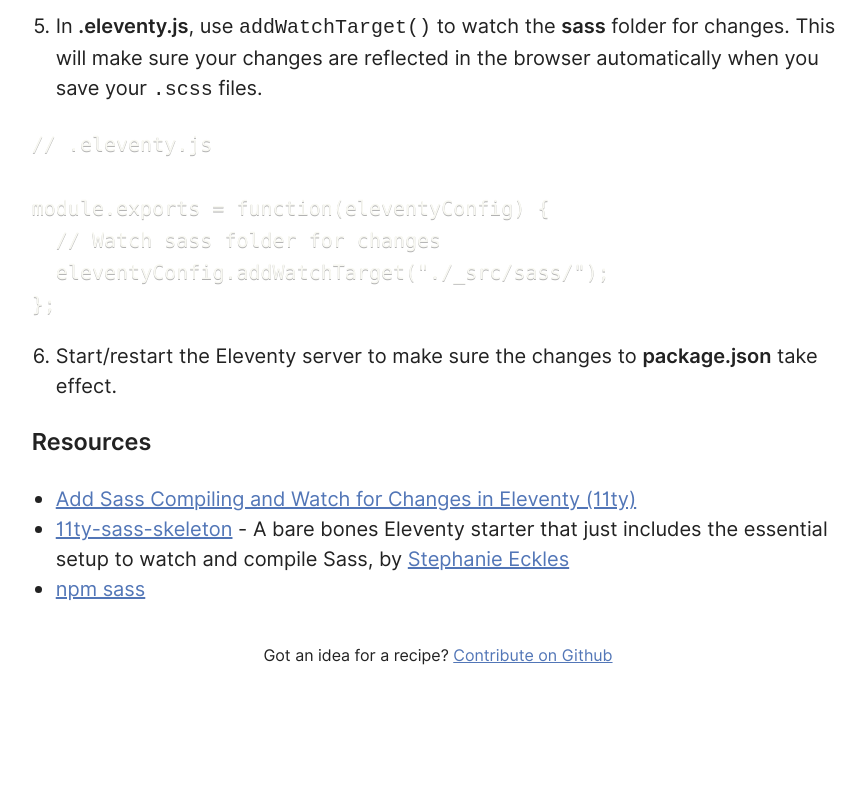
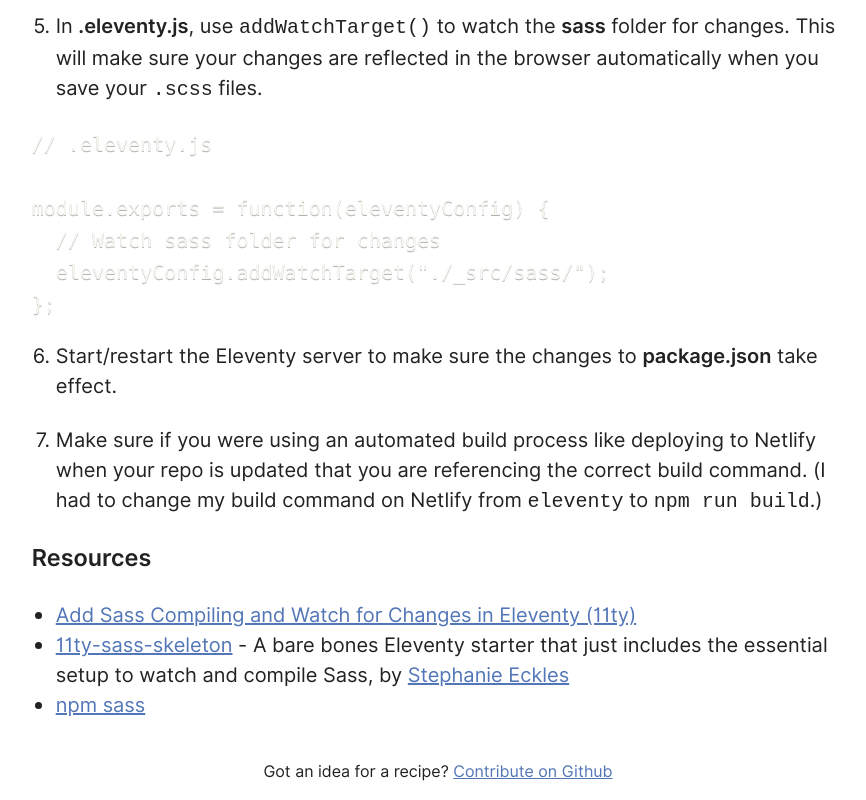
Before and after one commit to peruvianidol/11ty-recipes, an Eleventy site: page _src/recipes/014-add-sass-workflow.md in a window 1280 px wide. Shown: the part 1661-2461 px from the top of the page, without its empty margins (202-1068 px from the left). Before the commit the page ends 2345 px from the top, so only its background shows below. Built offline with nearby package versions, Linux system fonts and the light colour scheme; Eleventy itself is replaced by a stand-in of ours; code samples lack their colours; files that its build step writes are made by us from their sources; files whose address does not match are found by name.

Commit message:
Add step for updating build command

```diff
--- a/_src/recipes/014-add-sass-workflow.md
+++ b/_src/recipes/014-add-sass-workflow.md
@@ -66,6 +66,8 @@
 
 6. Start/restart the Eleventy server to make sure the changes to **package.json** take effect.
 
+7. Make sure if you were using an automated build process like deploying to Netlify when your repo is updated that you are referencing the correct build command. (I had to change my build command on Netlify from `eleventy` to `npm run build`.)
+
 ### Resources
 
 * [Add Sass Compiling and Watch for Changes in Eleventy (11ty)](https://egghead.io/lessons/11ty-add-sass-compiling-and-watch-for-changes-in-eleventy-11ty)
```
